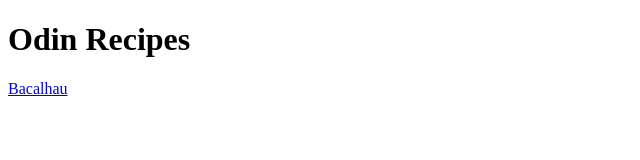
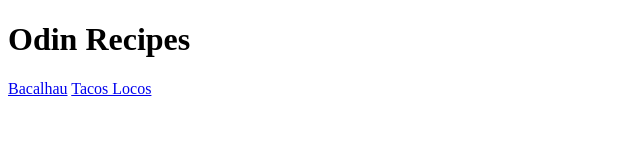
Before and after one commit to and-roque/odin-recipes, a plain HTML site: page index.html in a window 1280 px wide. Shown: the full height of the page, 0-640 px from the left. Drawn offline with Linux system fonts and the light colour scheme.

Commit message:
Add link to Tacos

```diff
--- a/index.html
+++ b/index.html
@@ -9,5 +9,6 @@
 <body>
     <h1>Odin Recipes</h1>
     <a href="recipes/bacalhau.html">Bacalhau</a>
+    <a href="recipes/tacos.html">Tacos Locos</a>
 </body>
 </html>
```
